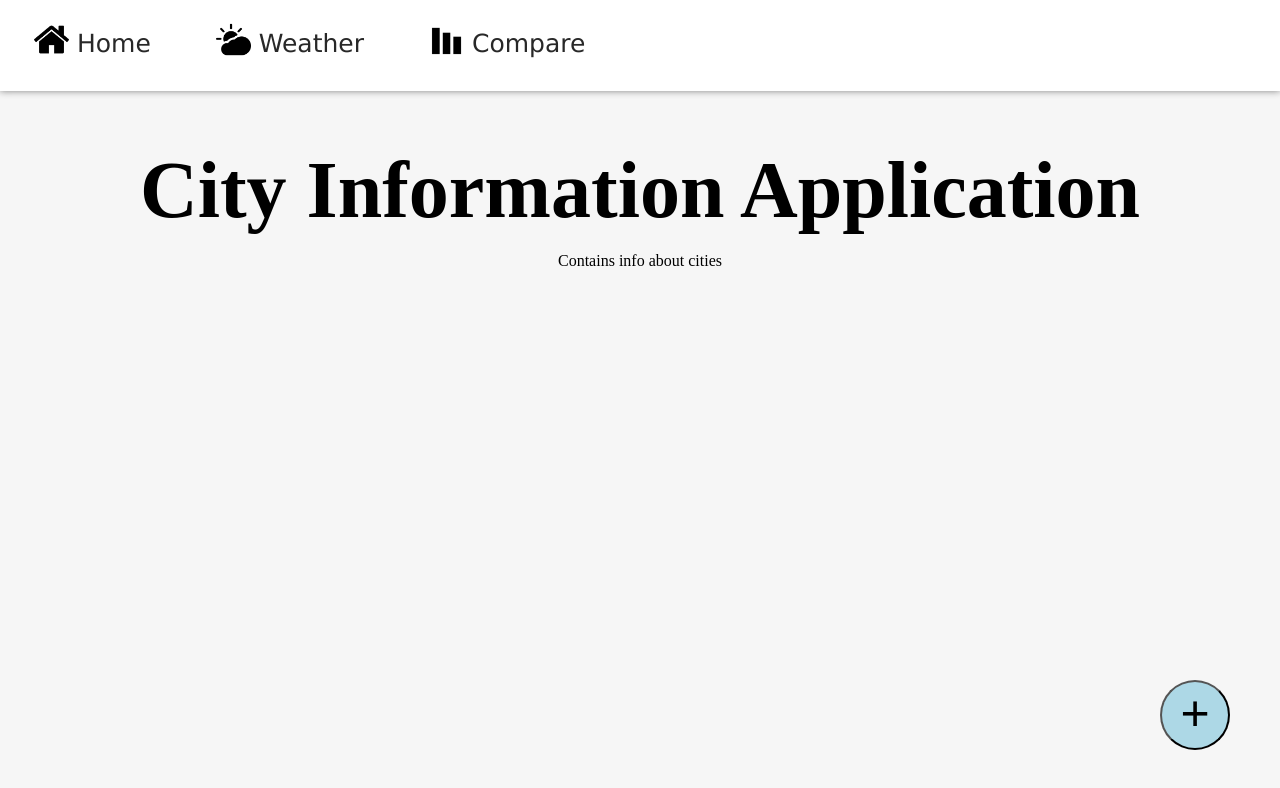
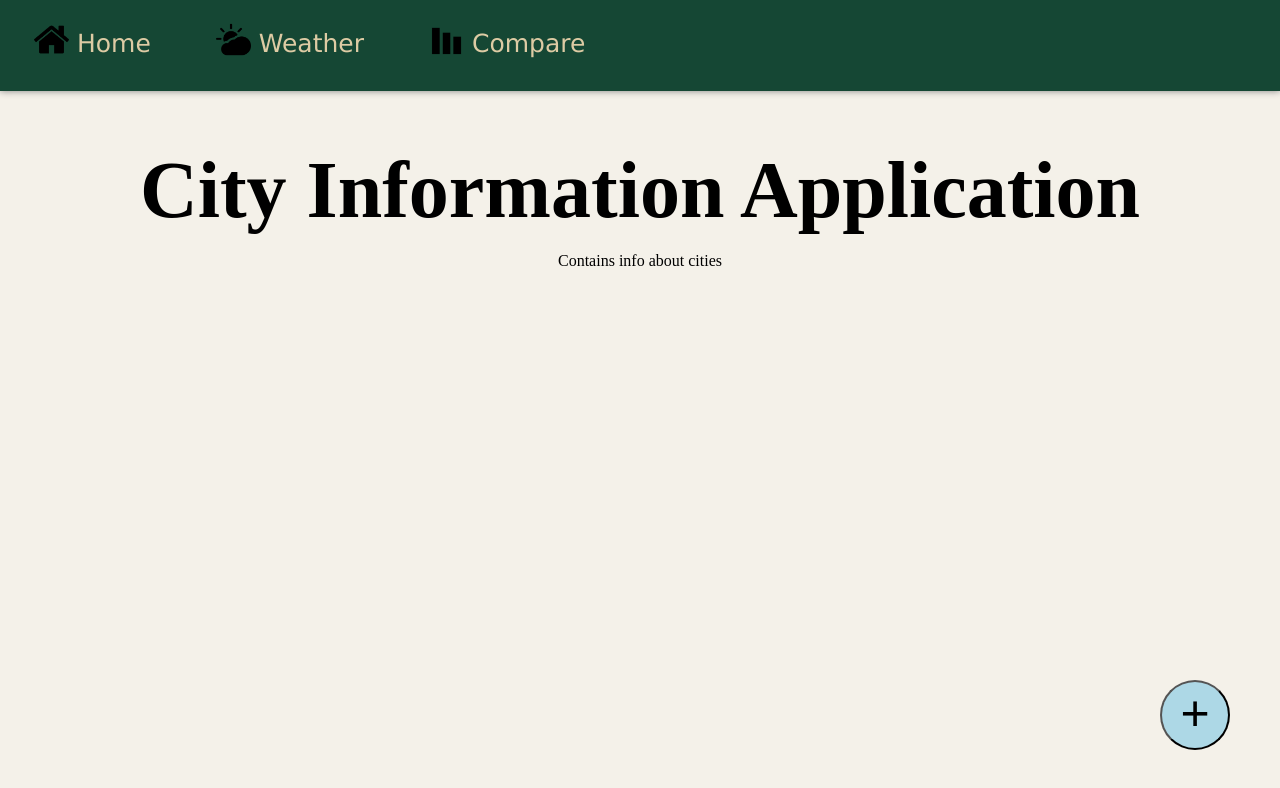
Before and after one commit to TiagoGomesNeves/cps630_Assignment1, a website: page views/index.html in a window 1280 px wide. Drawn offline with Linux system fonts and the light colour scheme; files that its build step writes are made by us from their sources; no server answers; files whose address does not match are found by name.

Commit message:
Changed colors

```diff
--- a/public/css/style.css
+++ b/public/css/style.css
@@ -1,5 +1,5 @@
 body{
-    background-color: #f6f6f6;
+    background-color: #F4F1E9;
     margin: 0;
     padding: 0;
 }
@@ -53,7 +53,7 @@ header{
 
 .topbar {
     width: 100%;
-    background: #ffffff;
+    background: #154734;
     box-sizing: border-box;
     padding: 14px 24px;
     box-shadow: 0 0 7px rgb(130, 130, 130);
@@ -73,7 +73,7 @@ header{
 }
 
 .tab {
-    color: #282828;
+    color: #DDCBA4;
     text-decoration: none;
     font-family: Verdana, sans-serif;
     font-size: 25px;
```
